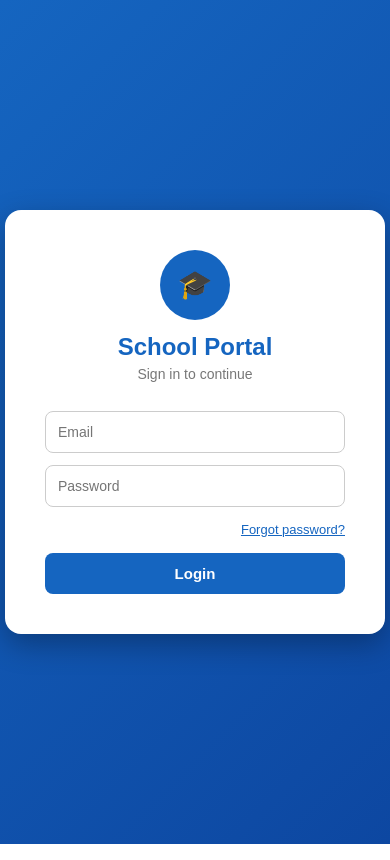
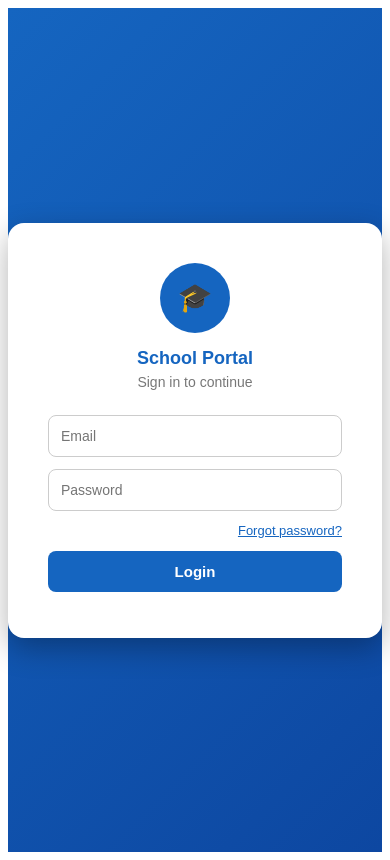
Before and after one commit to oliverarhin05-alt/student-portal, a React (Vite) app: page / in a window 390 px wide. Built offline with nearby package versions, Linux system fonts and the light colour scheme.

Commit message:
Improve mobile responsiveness with global CSS rules

```diff
--- a/src/index.css
+++ b/src/index.css
@@ -1,43 +1,48 @@
-:root {
-  color-scheme: light;
-  font: 16px/145% system-ui, 'Segoe UI', Roboto, sans-serif;
+img {
+  max-width: 100%;
+  height: auto;
 }
 
-* {
-  box-sizing: border-box;
+input, select, textarea {
+  font-size: 16px;
 }
 
-body {
-  margin: 0;
-  min-width: 320px;
-  min-height: 100vh;
-  background-color: #ffffff;
-  color: #0D2B4E;
+@media (max-width: 600px) {
+  label {
+    display: block;
+    margin-bottom: 4px;
+    font-weight: 500;
+  }
+
+  input[type="text"],
+  input[type="email"],
+  input[type="password"],
+  input[type="number"],
+  input[type="date"],
+  select,
+  textarea {
+    width: 100% !important;
+    max-width: 100% !important;
+    box-sizing: border-box;
+    margin-bottom: 10px;
+    padding: 8px;
+  }
+
+  button {
+    width: 100%;
+    padding: 10px;
+    margin-bottom: 6px;
+  }
+
+  h1 {
+    font-size: 22px;
+  }
+
+  h2 {
+    font-size: 18px;
+  }
+
+  h3 {
+    font-size: 16px;
+  }
 }
-
-#root {
-  width: 100%;
-  min-height: 100vh;
-}
-
-h1, h2, h3, h4, h5, h6 {
-  color: #0D2B4E;
-  margin: 0 0 10px;
-}
-
-p {
-  margin: 0 0 10px;
-  color: #0D2B4E;
-}
-
-a {
-  color: #1565C0;
-}
-
-label, span, td, th, li {
-  color: inherit;
-}
-
-button {
-  cursor: pointer;
-}
```
